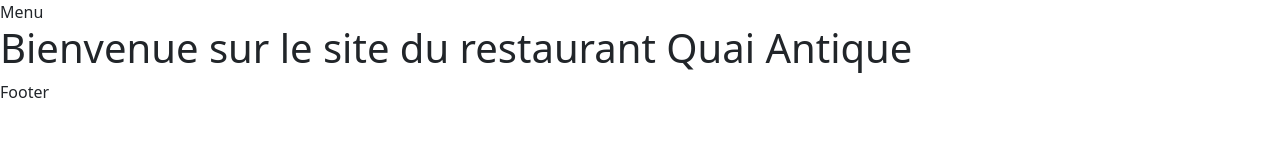
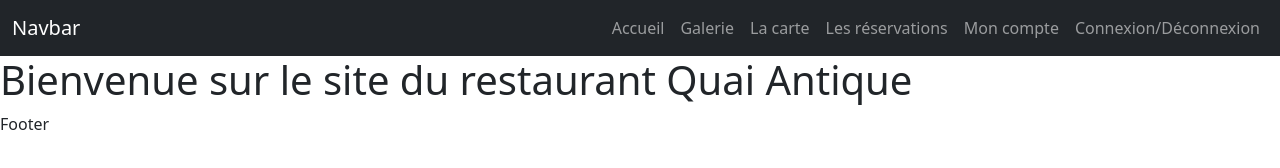
Before and after one commit to DieterHir/QuaiAntiqueFront, a website with bundled scripts: page index.html in a window 1280 px wide. Built offline with nearby package versions, Linux system fonts and the light colour scheme; files whose address does not match are found by name; a web font is replaced by a local one.

Commit message:
ajout de la navbar

```diff
--- a/index.html
+++ b/index.html
@@ -20,7 +20,38 @@
 <body>
 
     <header>
-        Menu
+        <nav class="navbar navbar-expand-lg bg-dark" data-bs-theme="dark">
+            <div class="container-fluid">
+                <a class="navbar-brand" href="#">Navbar</a>
+                <button class="navbar-toggler" type="button" data-bs-toggle="collapse"
+                    data-bs-target="#navbarSupportedContent" aria-controls="navbarSupportedContent"
+                    aria-expanded="false" aria-label="Toggle navigation">
+                    <span class="navbar-toggler-icon"></span>
+                </button>
+                <div class="collapse navbar-collapse" id="navbarSupportedContent">
+                    <ul class="navbar-nav ms-auto mb-2 mb-lg-0">
+                        <li class="nav-item">
+                            <a class="nav-link" href="/">Accueil</a>
+                        </li>
+                        <li class="nav-item">
+                            <a class="nav-link" href="#">Galerie</a>
+                        </li>
+                        <li class="nav-item">
+                            <a class="nav-link" href="#">La carte</a>
+                        </li>
+                        <li class="nav-item">
+                            <a class="nav-link" href="#">Les réservations</a>
+                        </li>
+                        <li class="nav-item">
+                            <a class="nav-link" href="#">Mon compte</a>
+                        </li>
+                        <li class="nav-item">
+                            <a class="nav-link" href="#">Connexion/Déconnexion</a>
+                        </li>
+                    </ul>
+                </div>
+            </div>
+        </nav>
     </header>
 
     <main id="main-page">
```
